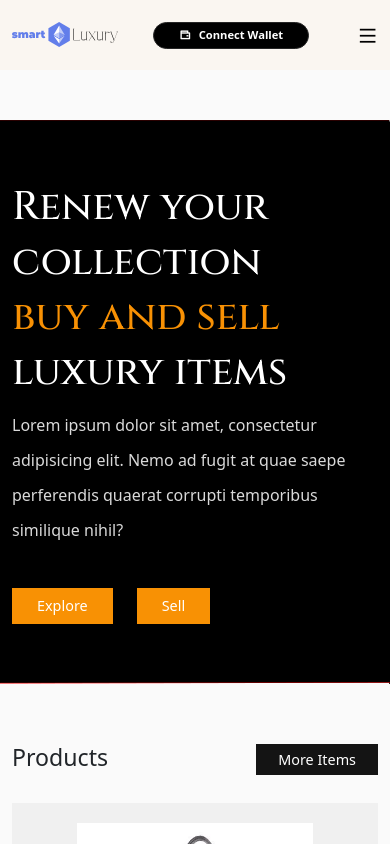
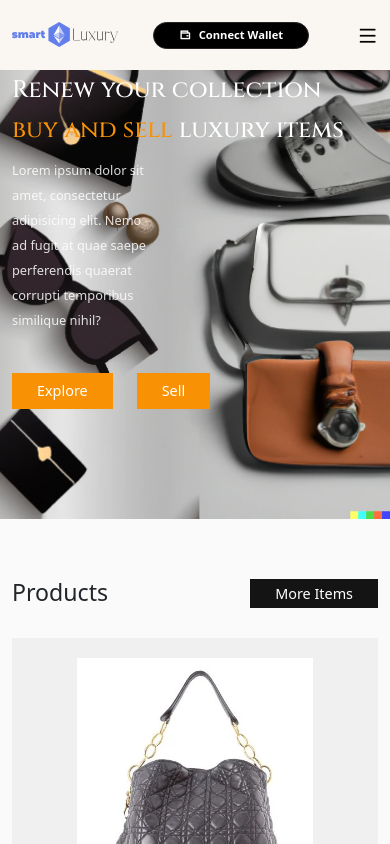
Before and after one commit to Benjovengo/SmartLuxury, a React (Create React App) app in the folder client/: page /home in a window 390 px wide. Shown: the top 844 px of the page. Built offline with nearby package versions, Linux system fonts and the light colour scheme.

Commit message:
design: add banner for small screens

```diff
--- a/client/src/components/ui/hero-section.css
+++ b/client/src/components/ui/hero-section.css
@@ -63,3 +63,48 @@
 .hero__img img {
   border-radius: 0px;
 }
+
+/* ===================== MEDIA ===================== */
+@media only screen and (max-width: 736px) {
+  .hero__img {
+    width: 300px;
+  }
+
+  .hero__section {
+    background-image: url('../../assets/images/extended_small_hero.png');
+    background-size: cover;
+    margin-top: 10px;
+    overflow: hidden;
+    background-position-x: right;
+    background-repeat: no-repeat;
+  }
+
+  .hero__content h2 {
+    font-size: 1.5rem;
+    line-height: 40px;
+  }
+
+  .hero__content p {
+    font-size: 0.8rem;
+    line-height: 25px;
+    max-width: 40%;
+  }
+
+  .create__btn,
+  .explore__btn {
+    padding: 4px 25px !important;
+  }
+
+  .create__btn a,
+  .explore__btn a {
+    font-size: 0.7rem;
+  }
+}
+
+@media only screen and (max-width: 576px) {
+  .hero__img {
+    width: 100%;
+    margin: auto;
+    margin-top: 50px;
+  }
+}
```
Also changed, not shown: client/src/assets/images/extended_hero.png, client/src/assets/images/extended_small_hero.png (added).
